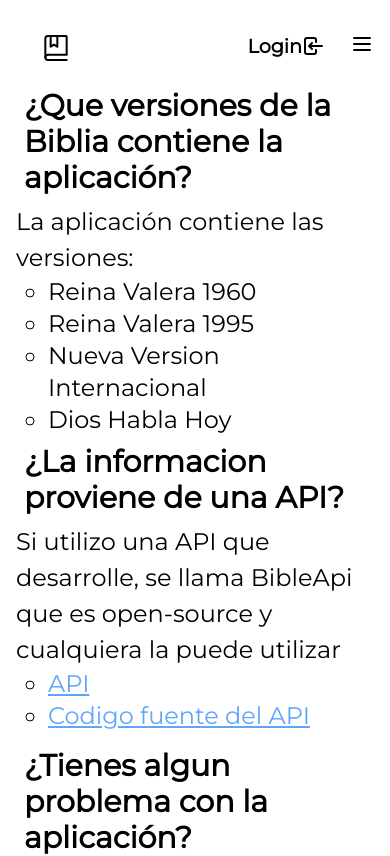
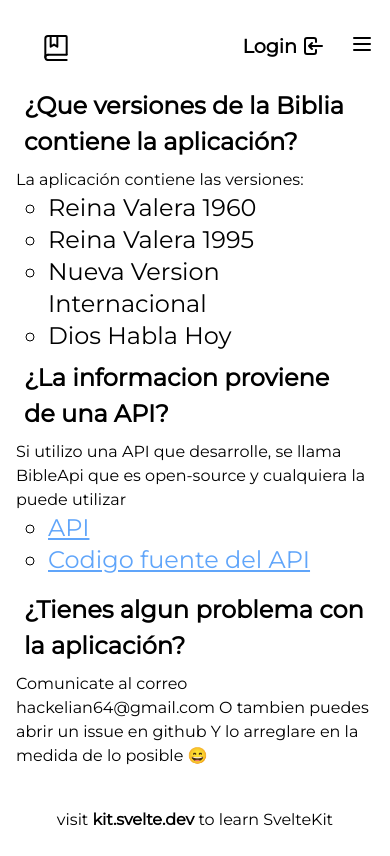
Before and after one commit to Atticus64/BibleApp, a SvelteKit app: page /about in a window 390 px wide. Shown: the top 856 px of the page. Built offline with nearby package versions, Linux system fonts and the light colour scheme.

Commit message:
feat: sizes

```diff
--- a/src/components/Passage.svelte
+++ b/src/components/Passage.svelte
@@ -30,4 +30,14 @@
 	.verse {
 		max-width: 75ch;
 	}
+
+	.verse {
+		font-size: large;
+	}
+
+	@media (max-width: 800px) {
+		.verse {
+			font-size: medium;
+		}
+	}
 </style>
--- a/src/routes/+page.svelte
+++ b/src/routes/+page.svelte
@@ -8,7 +8,7 @@
 
 <main class="flex items-center land-menu">
 	<div class="flex flex-col">
-		<h3 class="text-4xl p-2 phrase">
+		<h3 class="p-2 phrase">
 			La aplicacion para <b class="study">Estudiar</b> y <b class="read">Leer</b> la Biblia que esperabas
 		</h3>
 		<div class="flex">
@@ -38,6 +38,18 @@
 
 	.btn-faq {
 		background-color: var(--green-bg);
+	}
+
+	.phrase {
+		font-size: xx-large;
+	}
+
+	.study {
+		font-size: xx-large;
+	}
+
+	.read {
+		font-size: xx-large;
 	}
 
 	.btn-faq:hover {
@@ -77,16 +89,20 @@
 	}
 
 	@media (max-width: 900px) {
-		.landing {
-			flex-direction: column;
-		}
-
 		.land-menu {
 			flex-direction: column;
 		}
 
 		.phrase {
-			font-size: xx-large;
+			font-size: x-large;
+		}
+
+		.study {
+			font-size: x-large;
+		}
+
+		.read {
+			font-size: x-large;
 		}
 
 		img {
--- a/src/routes/Header.svelte
+++ b/src/routes/Header.svelte
@@ -328,6 +328,10 @@
 		justify-content: center;
 	}
 
+	a {
+		gap: 5px;
+	}
+
 	ul {
 		position: relative;
 		padding: 0;
--- a/src/routes/about/+page.svelte
+++ b/src/routes/about/+page.svelte
@@ -5,7 +5,9 @@
 
 <div class="text-column grid gap-2 questions">
 	<div>
-		<h2 class="text-3xl font-bold p-2">¿Que versiones de la Biblia contiene la aplicación?</h2>
+		<h2 class="text-3xl font-bold p-2 question">
+			¿Que versiones de la Biblia contiene la aplicación?
+		</h2>
 		<div class="text-2xl">
 			<p>La aplicación contiene las versiones:</p>
 			<ul>
@@ -15,7 +17,7 @@
 				<li>Dios Habla Hoy</li>
 			</ul>
 		</div>
-		<h2 class="text-3xl font-bold p-2">¿La informacion proviene de una API?</h2>
+		<h2 class="text-3xl font-bold p-2 question">¿La informacion proviene de una API?</h2>
 		<div class="text-2xl">
 			<p>
 				Si utilizo una API que desarrolle, se llama BibleApi que es open-source y cualquiera la
@@ -38,7 +40,7 @@
 		</div>
 	</div>
 	<div>
-		<h2 class="text-3xl p-2 font-bold">¿Tienes algun problema con la aplicación?</h2>
+		<h2 class="text-3xl p-2 font-bold question">¿Tienes algun problema con la aplicación?</h2>
 		<div class="text-2xl">
 			<p>
 				Comunicate al correo
@@ -79,5 +81,13 @@
 		.questions {
 			grid-template-columns: repeat(1, 1fr);
 		}
+
+		p {
+			font-size: medium;
+		}
+
+		.question {
+			font-size: x-large;
+		}
 	}
 </style>
```
